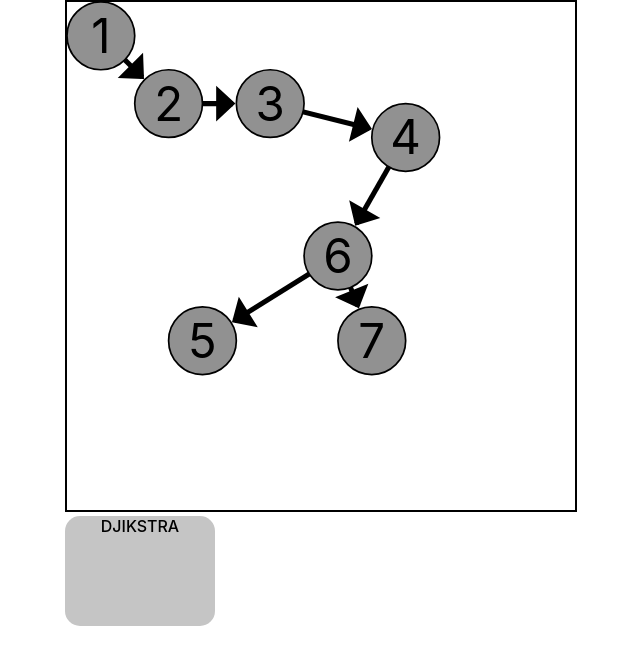
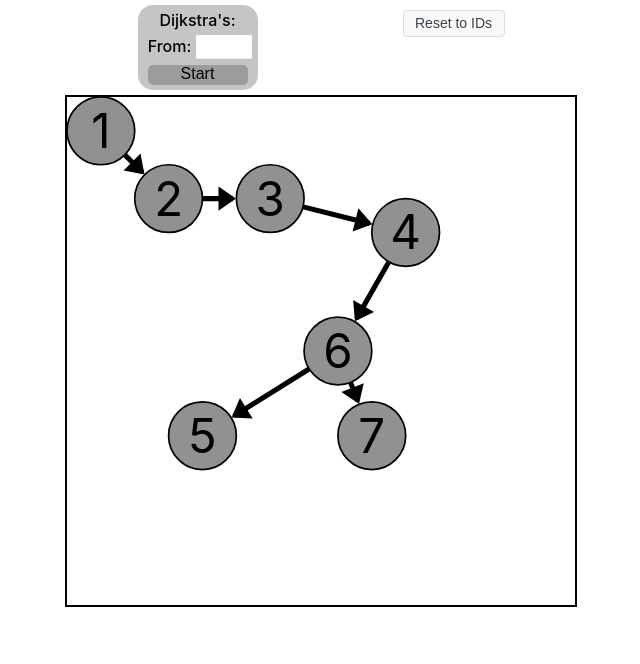
Before and after one commit to samuelkuz/interactive-graph, a React (Create React App) app: page / in a window 1280 px wide. Shown: the top 664 px of the page, without its empty margins (319-959 px from the left). Built offline with nearby package versions, Linux system fonts and the light colour scheme.

Commit message:
Update algorithm buttons

```diff
--- a/src/algorithms/Dijkstra.tsx
+++ b/src/algorithms/Dijkstra.tsx
@@ -144,7 +144,7 @@ const dijkstra = (srcId: number, nodes: Map<number, NodeData>, edges: Map<string
 
             animations.push({
                 id: temp.id,
-                type: "color",
+                type: "all",
                 color: "#e4e4e4",
                 weight: Math.floor((currWeight !== undefined) ? currWeight : temp.distance),
             });
@@ -161,7 +161,7 @@ const dijkstra = (srcId: number, nodes: Map<number, NodeData>, edges: Map<string
                             distMap.set(destId, nextPossibleWeight);
                             animations.push({
                                 id: destId,
-                                type: "color",
+                                type: "all",
                                 color: "#7c94e4",
                                 weight: Math.floor(nextPossibleWeight),
                             });
--- a/src/components/Edge.tsx
+++ b/src/components/Edge.tsx
@@ -47,13 +47,13 @@ const Edge: React.FC<EdgeProps> = ({data, color}) => {
         test.x = testX + data.destPoint.x;
         test.y = testY + data.destPoint.y;
 
-        const theta2 = (degrees - 15) * (Math.PI / 180);
-        const theta3 = (degrees + 15) * (Math.PI / 180);
+        const theta2 = (degrees - 10) * (Math.PI / 180);
+        const theta3 = (degrees + 10) * (Math.PI / 180);
 
-        const testX2 = 16 * Math.cos(theta2);
-        const testY2 = 16 * Math.sin(theta2);
-        const testX3 = 16 * Math.cos(theta3);
-        const testY3 = 16 * Math.sin(theta3);
+        const testX2 = 15 * Math.cos(theta2);
+        const testY2 = 15 * Math.sin(theta2);
+        const testX3 = 15 * Math.cos(theta3);
+        const testY3 = 15 * Math.sin(theta3);
 
         test2.x = testX2 + data.destPoint.x;
         test2.y = testY2 + data.destPoint.y;
--- /dev/null
+++ b/src/components/GraphAlgorithmButton.scss
@@ -0,0 +1,46 @@
+.algorithm-button-container {
+    background-color: #c5c5c5;
+    border-radius: 15px;
+    font-weight: 500;
+    margin: 5px auto 5px;
+
+    height: 85px;
+    width: 120px;
+
+    .algorithm-button-title {
+        margin: 5px 0 5px 0;
+    }
+
+    .algorithm-input-container {
+        .algorithm-input-title {
+            display: inline-block;
+            margin: 0px 5px;
+            text-align: left;
+        }
+
+        .input-box {
+            height: 20px;
+            width: 50px;
+            border: 1px solid transparent;
+            border-bottom: 1px solid #e8eaed;
+            margin-bottom: 3px;
+        }
+    }
+
+    .algorithm-button-submit {
+        background-color: #9c9c9c;
+        border-radius: 5px;
+        cursor: pointer;
+        font-weight: 500;
+        margin: 3px auto;
+
+        height: 20px;
+        width: 80px;
+
+        &:hover {
+            box-shadow: 0 1px 1px rgba(0, 0, 0, .1);
+            background-color: #000000;
+            color: #d6d6d6;
+        }
+    }
+}
--- /dev/null
+++ b/src/components/GraphAlgorithmButton.tsx
@@ -0,0 +1,34 @@
+import React, { useRef } from "react";
+
+import "./GraphAlgorithmButton.scss";
+
+interface InputProps {
+    algorithmCallback: (srcId: number) => void;
+};
+
+const GraphAlgorithmButton: React.FC<InputProps> = ({algorithmCallback}) => {
+
+    const startAlgorithmRef = useRef<HTMLInputElement>(null);
+
+    const handleStartAlgorithm = () => {
+        if (startAlgorithmRef.current !== null && startAlgorithmRef.current.value.length > 0) {
+            const startId: number = parseInt(startAlgorithmRef.current.value);
+            startAlgorithmRef.current.value = "";
+            algorithmCallback(startId);
+        }
+    };
+
+    return (
+        <div className="algorithm-button-container">
+            <div className="algorithm-button-title">Dijkstra's:</div>
+            <div className="algorithm-input-container">
+                <div className="algorithm-input-title">From:</div>
+                <input className="input-box" ref={startAlgorithmRef}></input>
+            </div>
+            <div className="algorithm-button-submit" onClick={() => handleStartAlgorithm()}>Start</div>
+        </div>
+
+    );
+}
+
+export default GraphAlgorithmButton;
--- a/src/components/GraphMap.scss
+++ b/src/components/GraphMap.scss
@@ -89,15 +89,50 @@
         }
     }
 
-    .test {
-        background-color: #c5c5c5;
-        border-radius: 15px;
-        cursor: pointer;
-        font-weight: 500;
-        margin: auto;
-        position: absolute;
+    .algorithm-selector-container {
+        display: flex;
 
-        height: 110px;
-        width: 150px;
+        .algorithm-button-submit {
+            background-color: #9c9c9c;
+            border-radius: 5px;
+            cursor: pointer;
+            font-family: arial,sans-serif;
+            font-weight: 500;
+            margin: 3px auto;
+            text-align: center;
+            user-select: none;
+
+            height: 20px;
+            width: 100px;
+
+            &:hover {
+                box-shadow: 0 1px 1px rgba(0, 0, 0, .1);
+                background-color: #000000;
+                color: #d6d6d6;
+            }
+        }
+
+        .algorithm-selector {
+            background-color: #f8f9fa;
+            border: 1px solid #dadce0;
+            border-radius: 4px;
+            color: #3c4043;
+            font-family: arial,sans-serif;
+            font-size: 14px;
+            margin: 10px auto;
+            line-height: 25px;
+            height: 25px;
+            min-width: 100px;
+            text-align: center;
+            cursor: pointer;
+            user-select: none;
+
+            &:hover {
+                box-shadow: 0 1px 1px rgba(0, 0, 0, .1);
+                background-color: #f8f9fa;
+                border: 1px solid #a7a7a7;
+                color: #202124;
+            }
+        }
     }
 }
--- a/src/components/GraphMap.tsx
+++ b/src/components/GraphMap.tsx
@@ -2,6 +2,7 @@ import React, { useState, useEffect, useRef, CSSProperties } from "react";
 
 import Edge from "./Edge";
 import NodeUpdated from "./NodeUpdated";
+import GraphAlgorithmButton from "./GraphAlgorithmButton";
 import { GraphAnimationData, EdgeData, NodeData, Point } from "../types/types";
 import dijkstra from "../algorithms/Dijkstra";
 
@@ -15,12 +16,13 @@ interface GraphMapProps {
 const GraphMap: React.FC<GraphMapProps> = ({height, width}) => {
     const [addNodePoint, setAddNodePoint] = useState<Point>({x: 0, y: 0});
     const [animations, setAnimations] = useState<GraphAnimationData[]>([]);
-    const [animationSpeed, setAnimationSpeed] = useState(300);
-    const [nodeCounter, setNodeCounter] = useState<number>(0);
-    const [editNodePoint, setEditNodePoint] = useState<Point>({x: 0, y: 0});
+    const [animationSpeed, setAnimationSpeed] = useState(200);
     const [edgeCounter, setEdgeCounter] = useState<number>(0);
     const [edgeMap, setEdgeMap] = useState<Map<string, EdgeData>>(new Map<string, EdgeData>());
+    const [editNodePoint, setEditNodePoint] = useState<Point>({x: 0, y: 0});
+    const [nodeCounter, setNodeCounter] = useState<number>(0);
     const [nodeMap, setNodeMap] = useState<Map<number, NodeData>>(new Map<number, NodeData>());
+    const [renderCount, setRenderCount] = useState<number>(0);
     const [selectedNode, setSelectedNode] = useState<number>(0);
     const [showAddNode, _setShowAddNode] = useState<boolean>(false);
     const [showEditNode, _setShowEditNode] = useState<boolean>(false);
@@ -46,8 +48,8 @@ const GraphMap: React.FC<GraphMapProps> = ({height, width}) => {
         edgeMap.set("4:6", {srcId: 4, srcPoint: {x: 100, y: 40}, destId: 6, destPoint: {x: 80, y: 75}, weight: 40.311288741492746});
         edgeMap.set("6:5", {srcId: 6, srcPoint: {x: 80, y: 75}, destId: 5, destPoint: {x: 40, y: 100}, weight: 47.16990566028302});
         edgeMap.set("6:7", {srcId: 6, srcPoint: {x: 80, y: 75}, destId: 7, destPoint: {x: 90, y: 100}, weight: 26.92582403567252});
-        setEdgeCounter(7);
-        setNodeCounter(8);
+        setEdgeCounter(6);
+        setNodeCounter(7);
 
         return function cleanup() {
             window.removeEventListener("keydown", handleMovement);
@@ -66,14 +68,28 @@ const GraphMap: React.FC<GraphMapProps> = ({height, width}) => {
                     setTimeout(() => {
                         const node = nodeMap.get(animation.id);
                         if (node === undefined) return;
-                        // console.log(node);
                         node.color = animation.color;
-                        node.name = animation.weight.toString();
+                        // node.name = animation.weight.toString();
                         setAnimations(tempAnimations);
                     }, animationSpeed);
                     break;
                 case "name":
                     // Don't really need a case for DAG visualization
+                    setTimeout(() => {
+                        const node = nodeMap.get(animation.id);
+                        if (node === undefined) return;
+                        node.name = animation.weight.toString();
+                        setAnimations(tempAnimations);
+                    }, animationSpeed);
+                    break;
+                case "all":
+                    setTimeout(() => {
+                        const node = nodeMap.get(animation.id);
+                        if (node === undefined) return;
+                        node.color = animation.color;
+                        node.name = animation.weight.toString();
+                        setAnimations(tempAnimations);
+                    }, animationSpeed);
                     break;
             }
         }
@@ -149,6 +165,16 @@ const GraphMap: React.FC<GraphMapProps> = ({height, width}) => {
         });
 
         return nodeObjs;
+    };
+
+    const buildSettings = () => {
+        return (
+            <div className="algorithm-selector-container">
+                <GraphAlgorithmButton algorithmCallback={handleDijkstra}/>
+                <div className="algorithm-selector" onClick={() => handleReset()}>
+                    Reset to IDs
+                </div>
+            </div>);
     };
 
     const calculateAddNodeStyle = () => {
@@ -243,6 +269,8 @@ const GraphMap: React.FC<GraphMapProps> = ({height, width}) => {
                 } else {
                     setShowAddNode(false);
                 }
+            } else {
+                setShowAddNode(false);
             }
         }
     };
@@ -305,13 +333,22 @@ const GraphMap: React.FC<GraphMapProps> = ({height, width}) => {
         width: width,
     };
 
-    const handleDijkstra = () => {
-        const tempAnimations = dijkstra(selectedNode, nodeMap, edgeMap);
+    const handleDijkstra = (srcId: number) => {
+        const tempAnimations = dijkstra(srcId, nodeMap, edgeMap);
         setAnimations(tempAnimations);
+    };
+
+    const handleReset = () => {
+        nodeMap.forEach((val: NodeData, key: number) => {
+            val.color = "#919191";
+            val.name = val.id.toString();
+        });
+        setRenderCount(renderCount + 1);
     };
 
     return (
         <div className="map-wrapper">
+            { buildSettings() }
             <svg className="map" viewBox={`${viewPt.x} ${viewPt.y} ${zoom} ${zoom}`} ref={svgRef}>
                 {buildEdges()}
                 {buildNodes()}
@@ -322,7 +359,6 @@ const GraphMap: React.FC<GraphMapProps> = ({height, width}) => {
             {showEditNode &&
                 buildEditNode()
             }
-            <div className="test" onClick={handleDijkstra}>DJIKSTRA</div>
         </div>
     );
 };
```
